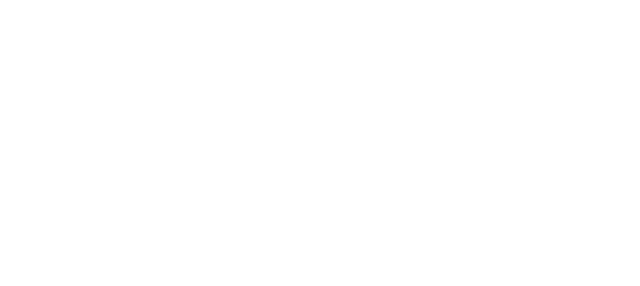
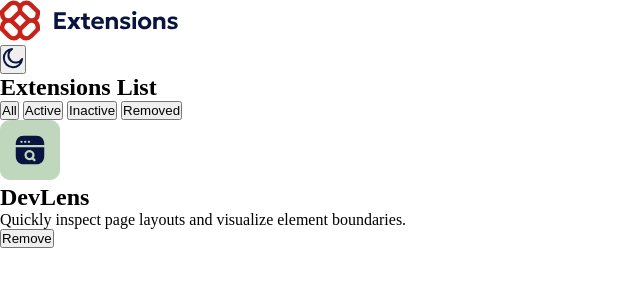
Before and after one commit to NoonPanirSabzi/browser-extension-manager, a website: page src/index.html in a window 1280 px wide. Shown: the whole page, without its empty margins (0-640 px from the left). Drawn offline with Linux system fonts and the light colour scheme.

Commit message:
feat: add page base html structure

```diff
--- a/src/index.html
+++ b/src/index.html
@@ -16,59 +16,62 @@
     <title>Browser extensions manager UI</title>
   </head>
   <body>
-    <!--
-  Extensions List
-
-  All
-  Active
-  Inactive
-
-  DevLens
-  Quickly inspect page layouts and visualize element boundaries.
-  Remove
-
-  StyleSpy
-  Instantly analyze and copy CSS from any webpage element.
-  Remove
-
-  SpeedBoost
-  Optimizes browser resource usage to accelerate page loading.
-  Remove
-
-  JSONWizard
-  Formats, validates, and prettifies JSON responses in-browser.
-  Remove
-
-  TabMaster Pro
-  Organizes browser tabs into groups and sessions.
-  Remove
-
-  ViewportBuddy
-  Simulates various screen resolutions directly within the browser.
-  Remove
-
-  Markup Notes
-  Enables annotation and notes directly onto webpages for collaborative debugging.
-  Remove
-
-  GridGuides
-  Overlay customizable grids and alignment guides on any webpage.
-  Remove
-
-  Palette Picker
-  Instantly extracts color palettes from any webpage.
-  Remove
-
-  LinkChecker
-  Scans and highlights broken links on any page.
-  Remove
-
-  DOM Snapshot
-  Capture and export DOM structures quickly.
-  Remove
-
-  ConsolePlus
-  Enhanced developer console with advanced filtering and logging.
-  Remove -->
+    <header>
+      <div class="header-container">
+        <div class="logo-container">
+          <picture>
+            <source srcset="" data-theme="" />
+            <source
+              media="(prefers-color-scheme: dark)"
+              srcset="./assets/images/page-logo-dark.svg"
+            />
+            <img src="./assets/images/page-logo.svg" alt="site logo" />
+          </picture>
+        </div>
+        <button type="button" class="tgl-theme-btn">
+          <picture>
+            <source srcset="" data-theme="" />
+            <source
+              media="(prefers-color-scheme: dark)"
+              srcset="./assets/images/icon-sun.svg"
+            />
+            <img src="./assets/images/icon-moon.svg" alt="switch to dark" />
+          </picture>
+        </button>
+      </div>
+    </header>
+    <main>
+      <section class="options">
+        <h1>Extensions List</h1>
+        <div class="filters-container">
+          <button type="button">All</button>
+          <button type="button">Active</button>
+          <button type="button">Inactive</button>
+          <button type="button">Removed</button>
+        </div>
+      </section>
+      <section id="installed-extensions">
+        <article class="extension-card">
+          <div class="extension-card__info">
+            <div class="flex-row">
+              <img src="./assets/images/logo-devlens.svg" alt="devlens logo" />
+              <div class="flex-clmn">
+                <h2>DevLens</h2>
+                <p>
+                  Quickly inspect page layouts and visualize element boundaries.
+                </p>
+              </div>
+            </div>
+          </div>
+          <div class="extension-card__actions">
+            <button type="button">Remove</button>
+            <!-- switch toggle in here! -->
+          </div>
+        </article>
+      </section>
+      <section id="removed-extensions">
+        <article></article>
+      </section>
+    </main>
   </body>
 </html>
```
